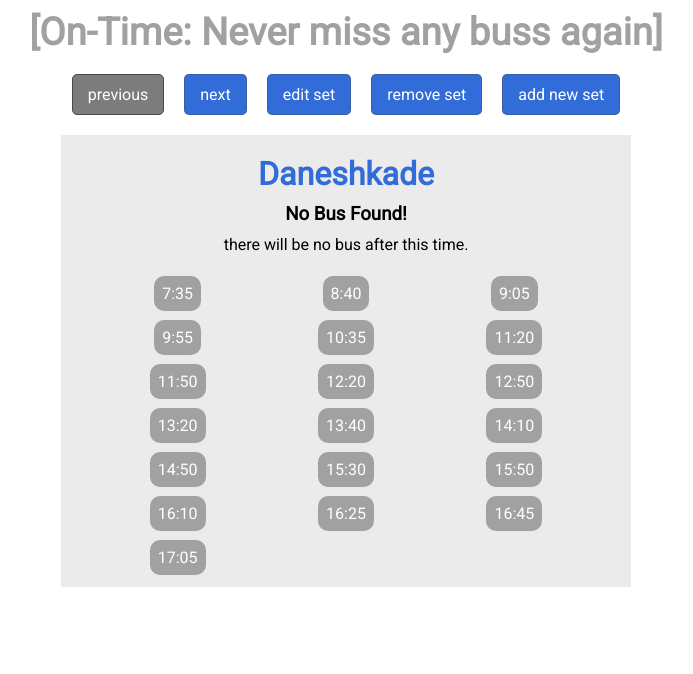
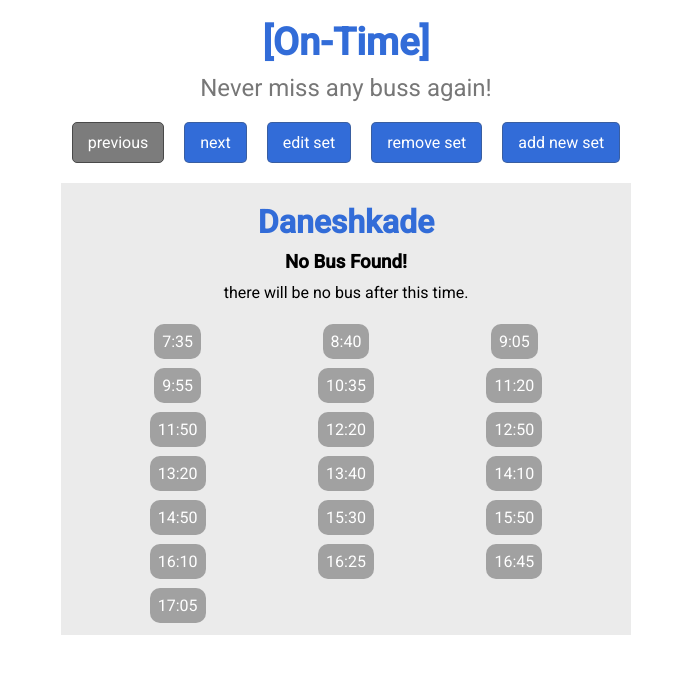
Before and after one commit to mohsenfaraj/on-time, a React (Vite) app: page / in a window 1280 px wide. Shown: the top 674 px of the page, without its empty margins (294-987 px from the left). Built offline with nearby package versions, Linux system fonts and the light colour scheme.

Commit message:
header visuals

```diff
--- a/src/App.jsx
+++ b/src/App.jsx
@@ -134,7 +134,10 @@ useEffect(() => {
   }
   return (
     <div>
-      <h1 className='header'>[On-Time: Never miss any buss again]</h1>
+      <div className="header">
+      <h1>[On-Time]</h1>
+      <p>Never miss any buss again!</p>
+      </div>
       <button onClick={prevTimer} disabled={activeTimer == 0}>previous</button>
       <button onClick={nextTimer} disabled={activeTimer + 1 == times.length}>next</button>
       <button onClick={showEditSet}>edit set</button>
--- a/src/style.css
+++ b/src/style.css
@@ -1,4 +1,4 @@
-@import url('https://fonts.googleapis.com/css2?family=Roboto&display=swap');
+@import url('https://fonts.googleapis.com/css2?family=Roboto:ital,wght@0,400;0,500;1,700&display=swap');
 :root {
     --primary : #d83232 ;
 }
@@ -52,9 +52,16 @@ button:disabled , input[type="submit"]:disabled , input[type="button"]:disabled
     background-color: var(--primary);
 }
 .header {
-    color: #a1a1a1;
-    font-weight: bold;
+    margin-top: 20px;
+}
+.header h1 {
+    color: var(--primary);
+    font-weight: bolder;
     font-size: 38px;
+}
+.header p {
+    color: #777;
+    font-size: 24px;
 }
 .popup {
     border: solid 1px #ccc;
```
